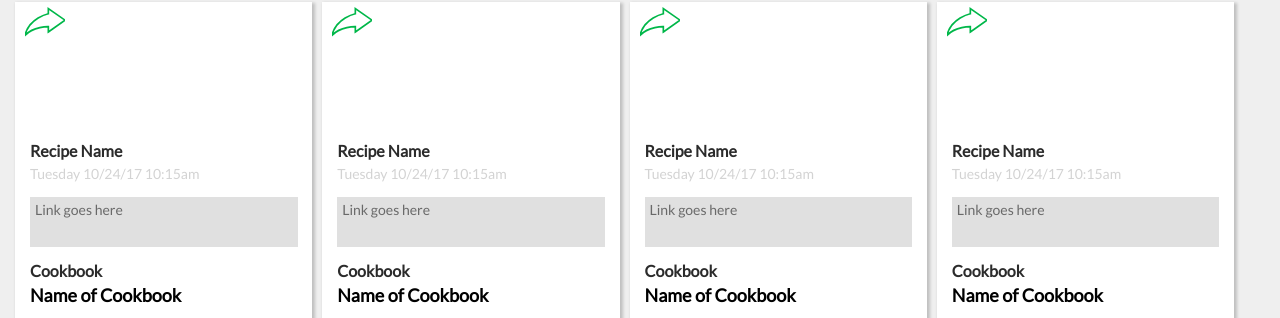
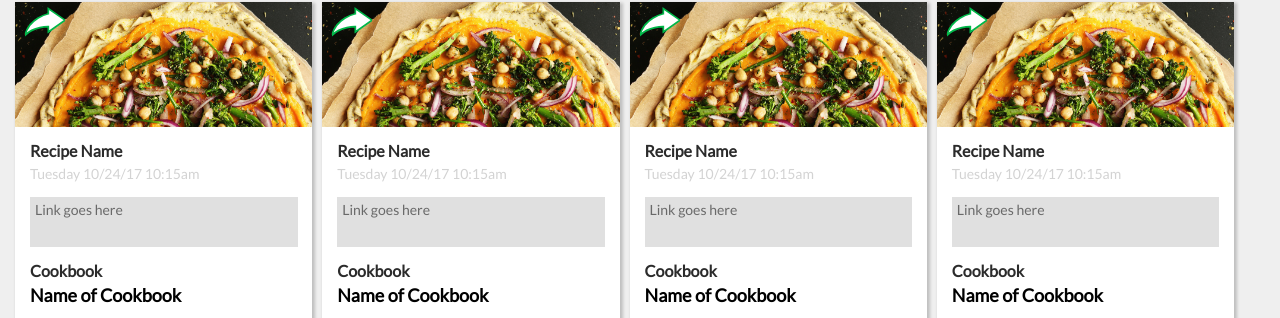
Before and after one commit to JordanPQuinn/jq-comp-challenge-2, a plain HTML site: page index.html in a window 1280 px wide. Shown: the part 183-501 px from the top of the page. Drawn offline with nearby package versions, Linux system fonts and the light colour scheme.

Commit message:
New photo

```diff
--- a/styles.css
+++ b/styles.css
@@ -115,7 +115,7 @@ li {
 
 .image-container {
   position: relative;
-  background-image: url("images/skilletchicken.jpg");
+  background-image: url("images/food-image.jpg");
   background-repeat: no-repeat;
   background-size: 325px;
   height: 125px;
```
